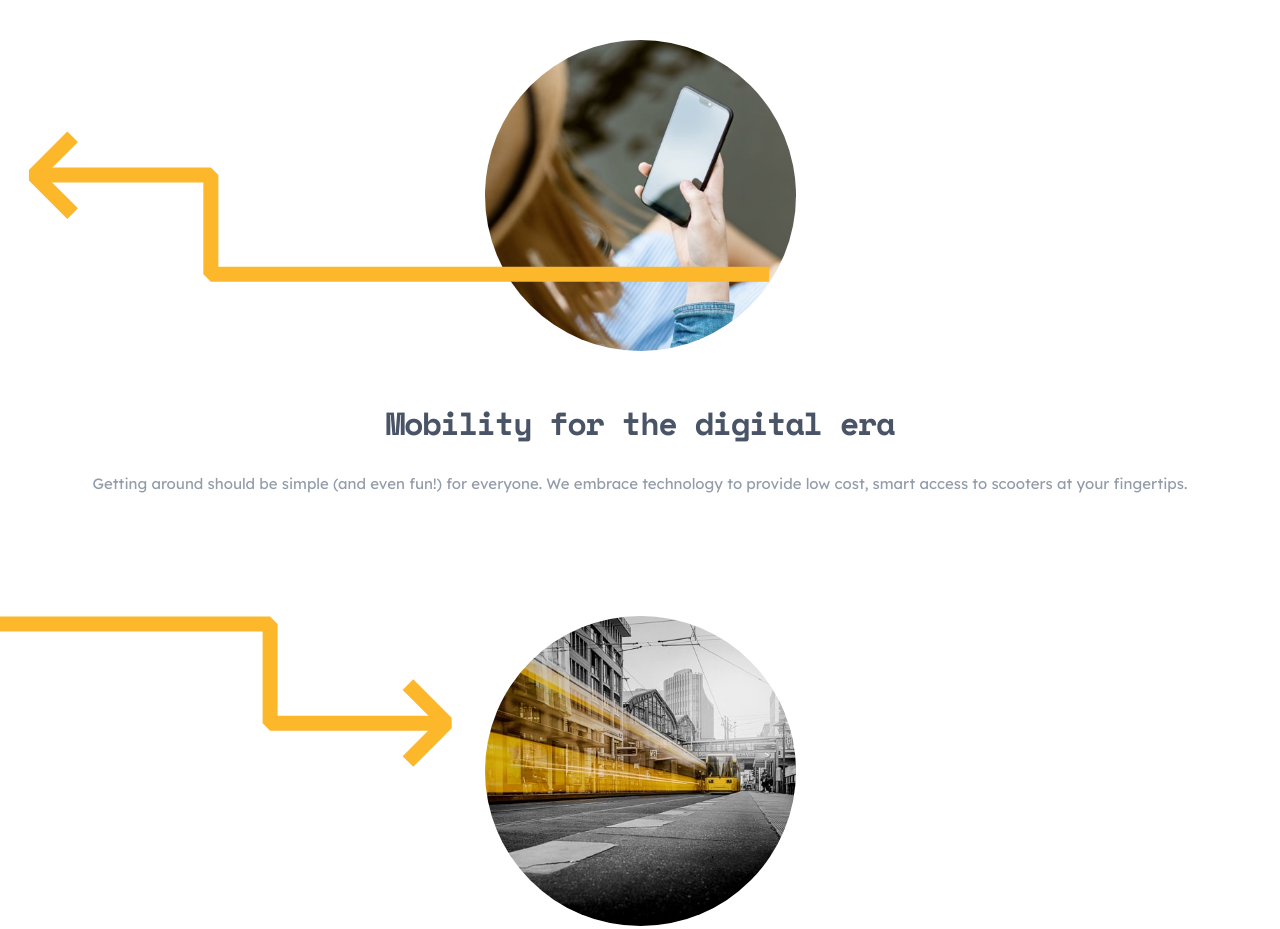
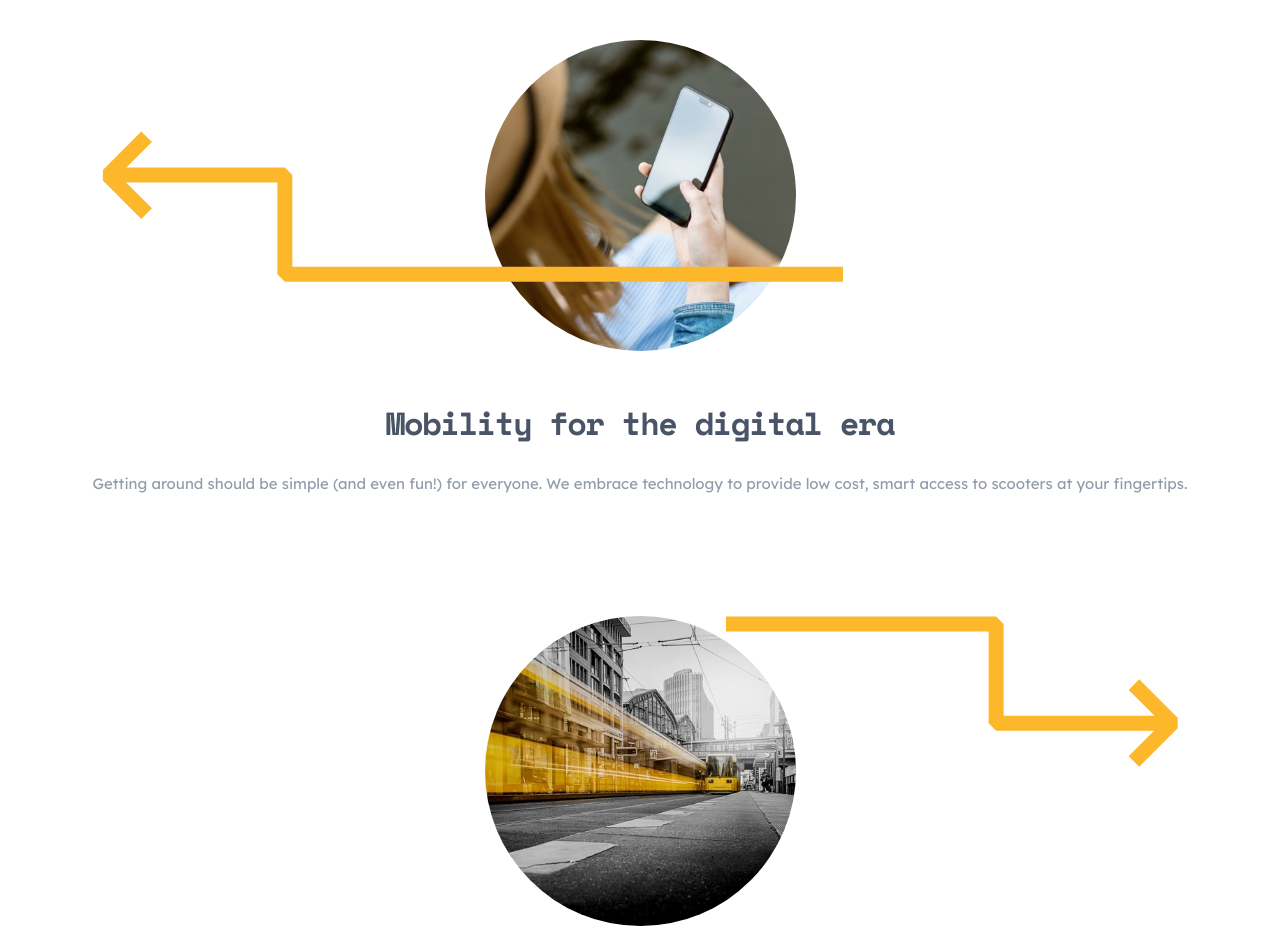
Before and after one commit to thusmiley/scoot, a plain HTML site: page about.html in a window 1280 px wide. Shown: the part 320-1249 px from the top of the page. Drawn offline with nearby package versions, Linux system fonts and the light colour scheme.

Commit message:
updated arrow alignment

```diff
--- a/style.sass
+++ b/style.sass
@@ -172,8 +172,9 @@ h1
 .arrow-telemetry, .arrow-near-you, .arrow-payments
     position: absolute
 .arrow-telemetry
-    margin-left: calc(8px + 1.5625vw)
+    // margin-left: calc(8px + 1.5625vw)
     top: 173px
+    left: 8%
 .arrow-near-you
     top: 0
     right: 30%
@@ -271,10 +272,13 @@ footer .container, .footer-nav
 .arrow-mobility, .arrow-better-living
     position: absolute
 .arrow-mobility
-    margin-left: calc(8px + 1.5625vw)
+    // margin-left: calc(8px + 1.5625vw)
     top: 20%
+    left: 8%
 .arrow-better-living
-    margin-right: calc(8px + 1.5625vw)
+    // margin-right: calc(8px + 1.5625vw)
+    top: 0
+    right: 8%
 #values
     margin-top: 120px
     margin-bottom: 145px
```
Also changed, not shown: style.css, 1 other file.
